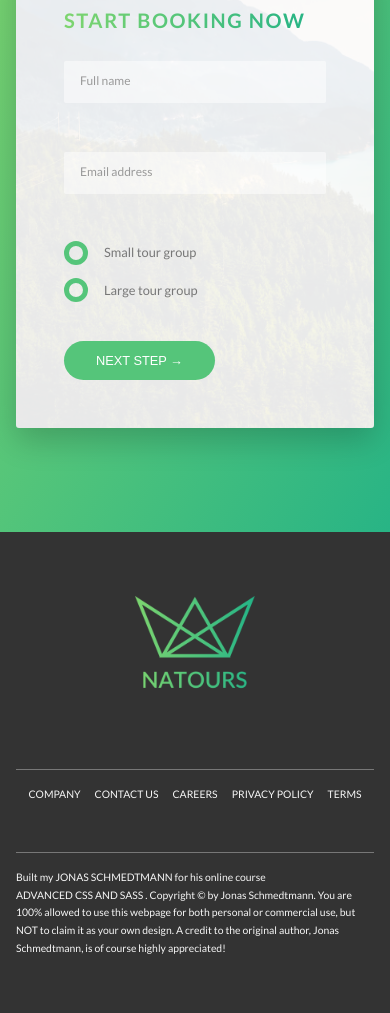
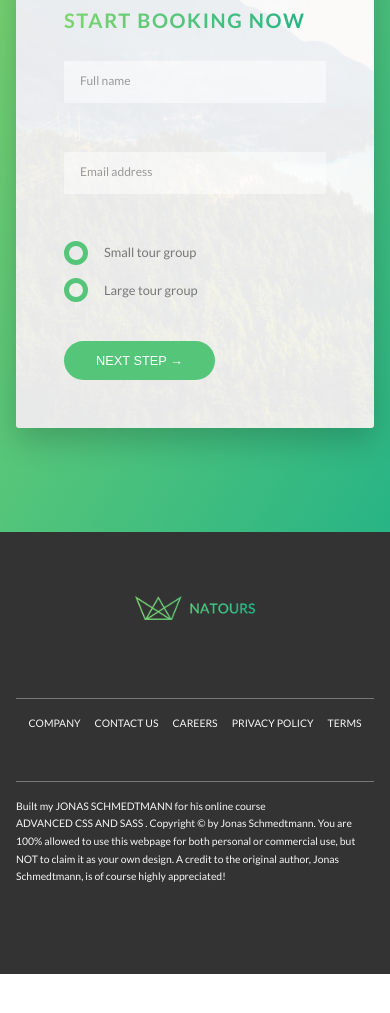
Before and after one commit to ryankresna/advanced-css-course-master, a website: page Natours/starter/index.html in a window 390 px wide. Shown: the part 6191-7204 px from the top of the page. After the commit the page ends 7165 px from the top, so only its background shows below. Drawn offline with Linux system fonts and the light colour scheme.

Commit message:
61. Responsive Images in HTML - Art Direction and Density Switching

```diff
--- a/Natours/starter/index.html
+++ b/Natours/starter/index.html
@@ -355,7 +355,15 @@
 
     <footer class="footer">
       <div class="footer__logo-box">
-        <img src="img/logo-green-2x.png" alt="Full logo" class="footer__logo" />
+        <picture>
+          <source srcset="img/logo-green-small-1x.png 1x, img/logo-green-small-2x.png 2x" media="(max-width: 37.5em)" />
+          <img
+            class="footer__logo"
+            srcset="img/logo-green-1x.png 1x, img/logo-green-2x.png 2x"
+            alt="Full logo"
+            src="img/logo-green-2x.png"
+          />
+        </picture>
       </div>
       <div class="row">
         <div class="col-1-of-2">
```
